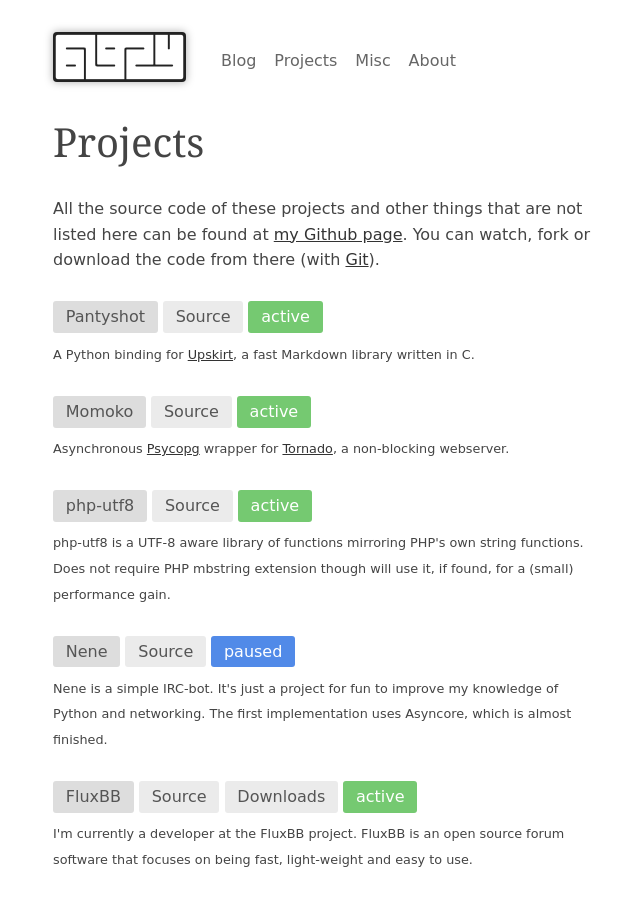
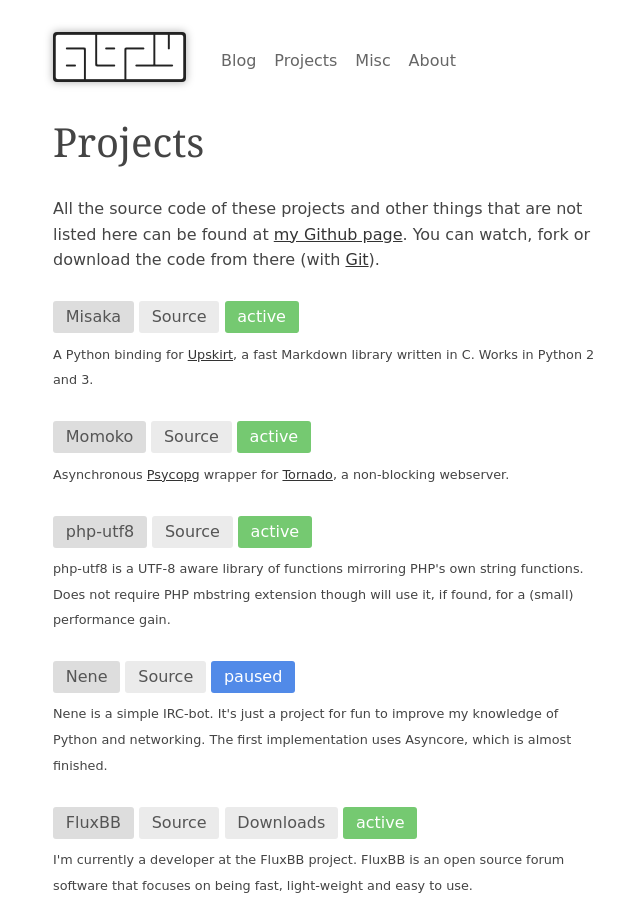
Before and after one commit to wskplho/fsx.github.com, a Jekyll site: the page built from projects.markdown, in a window 1280 px wide and 900 px high. Shown: the whole window, without its empty margins (212-852 px from the left). Built offline with Jekyll 4.4.1, drawn with Linux system fonts in a browser that asks for light colours; Markdown is read by kramdown in place of the engine named in the settings.

Commit message:
Updated project page.

```diff
--- a/projects.markdown
+++ b/projects.markdown
@@ -15,11 +15,11 @@ the code from there (with [Git][]).
     <ul>
         <li>
             <p class="head">
-                <a class="title" href="http://pantyshot.61924.nl/">Pantyshot</a>
-                <a href="https://github.com/FSX/pantyshot">Source</a>
+                <a class="title" href="http://misaka.61924.nl/">Misaka</a>
+                <a href="https://github.com/FSX/misaka">Source</a>
                 <span class="status active">active</span>
             </p>
-            <p class="desc">A Python binding for <a href="">Upskirt</a>, a fast Markdown library written in C.</p>
+            <p class="desc">A Python binding for <a href="">Upskirt</a>, a fast Markdown library written in C. Works in Python 2 and 3.</p>
         </li>
         <li>
             <p class="head">
```
